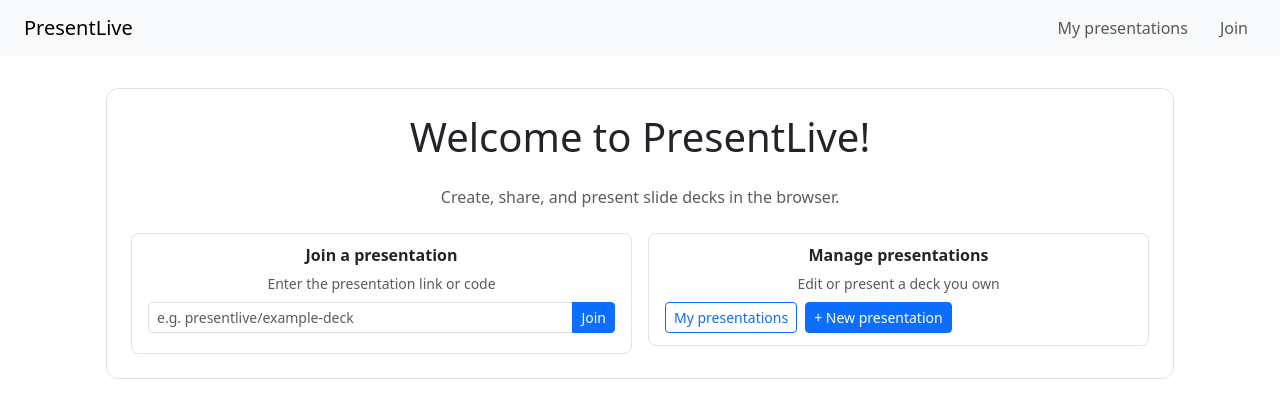
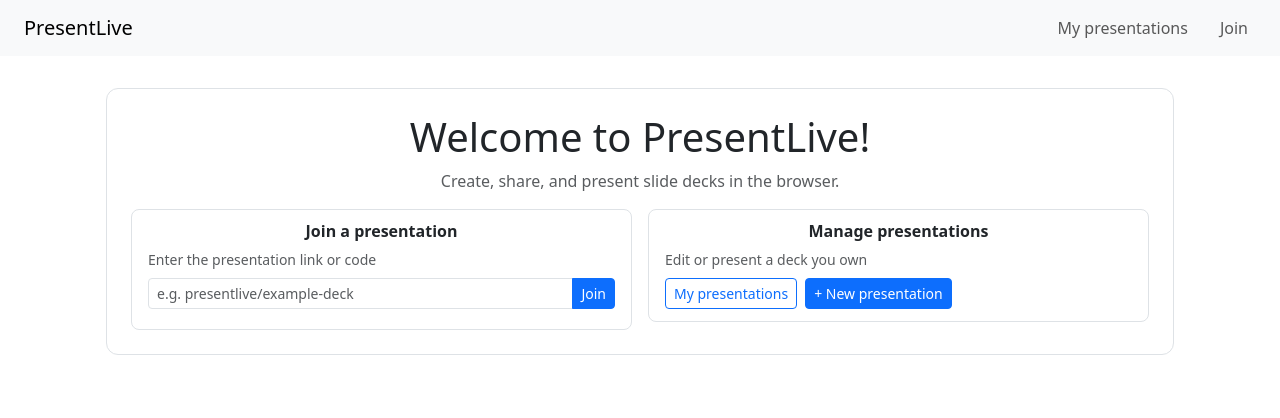
Before and after one commit to Ashom2/PresentLive, a React (Vite) app: page / in a window 1280 px wide. Shown: the top 418 px of the page. Built offline with nearby package versions, Linux system fonts and the light colour scheme.

Commit message:
updated styling for consistency

```diff
--- a/src/App.jsx
+++ b/src/App.jsx
@@ -1,7 +1,7 @@
 import { BrowserRouter as Router, Routes, Route } from 'react-router-dom';
 import Header from './components/Header';
 import Home from './components/Home';
-import PresentationManager from './components/PresentationManager';
+import PresentationManager from './components/DeckManager';
 import DeckEditor from './components/DeckEditor';
 import DeckPresenter from './components/DeckPresenter';
 import DeckAudience from './components/DeckAudience';
--- a/src/components/DeckAudience.jsx
+++ b/src/components/DeckAudience.jsx
@@ -23,7 +23,7 @@ function DeckAudience() {
 
   return (
     <div className="page-box">
-      <div className="page-title h4">Audience view — {deck.title}</div>
+      <div className="page-title text-center h4">Audience view — {deck.title}</div>
       <div className="d-flex justify-content-between mb-3">
         <button
           className="btn btn-sm btn-outline-secondary"
--- a/src/components/DeckEditor.jsx
+++ b/src/components/DeckEditor.jsx
@@ -18,7 +18,7 @@ function Editor() {
 
   return (
     <div className="page-box">
-      <div className="page-title h4">Slide editor - {deck.title}</div>
+      <div className="page-title text-center h4">Slide editor - {deck.title}</div>
       <div className="d-flex justify-content-between mb-3">
         <button
           className="btn btn-sm btn-outline-secondary"
--- a/src/components/PresentationManager.jsx
+++ b/src/components/DeckManager.jsx
@@ -14,13 +14,13 @@ function PresentationManager() {
 
   return (
     <div className="page-box">
-      <div className="page-title h4">My presentations</div>
+      <div className="page-title text-center h4">My presentations</div>
       <div className="d-flex justify-content-between mb-3">
         <button
           className="btn btn-sm btn-outline-secondary"
           onClick={() => navigate('/')}
         >
-          ← Back
+          ← Home
         </button>
         <button
           className="btn btn-sm btn-primary"
--- a/src/components/DeckPresenter.jsx
+++ b/src/components/DeckPresenter.jsx
@@ -22,7 +22,7 @@ function DeckPresenter() {
 
   return (
     <div className="page-box">
-      <div className="page-title h4">Presenter view - {deck.title}</div>
+      <div className="page-title text-center h4">Presenter view - {deck.title}</div>
       <div className="d-flex justify-content-between mb-3">
         <button
           className="btn btn-sm btn-outline-secondary"
--- a/src/components/Home.jsx
+++ b/src/components/Home.jsx
@@ -19,12 +19,12 @@ function Home() {
 
   return (
     <div className="page-box">
-      <h1 className='mb-4'>Welcome to PresentLive!</h1>
-      <p className="text-muted mb-4">Create, share, and present slide decks in the browser.</p>
+      <h1 className='text-center'>Welcome to PresentLive!</h1>
+      <p className="text-center text-muted">Create, share, and present slide decks in the browser.</p>
       <div className="row g-3">
         <div className="col-md-6">
           <div className="simple-border">
-            <h6 className="fw-semibold">Join a presentation</h6>
+            <h6 className="text-center fw-semibold">Join a presentation</h6>
             <p className="small text-muted mb-2">Enter the presentation link or code</p>
             <div className="input-group mb-2">
               <input
@@ -45,7 +45,7 @@ function Home() {
         </div>
         <div className="col-md-6">
           <div className="simple-border">
-            <h6 className="fw-semibold">Manage presentations</h6>
+            <h6 className="text-center fw-semibold">Manage presentations</h6>
             <p className="small text-muted mb-2">Edit or present a deck you own</p>
             <div className="d-flex gap-2">
               <button
--- a/src/components/Join.jsx
+++ b/src/components/Join.jsx
@@ -53,11 +53,7 @@ function Join() {
 
   return (
     <div className="page-box">
-      <div className="page-title h4">Join a presentation</div>
-      <p className="text-start text-muted mb-4">
-        Enter the presentation link or code you were given, then your display name.
-      </p>
-
+      <div className="page-title text-center h4">Join a presentation</div>
       <div className="mb-3">
         <label className="form-label small fw-semibold">Presentation link or code</label>
         <input
--- a/src/components/NewDeck.jsx
+++ b/src/components/NewDeck.jsx
@@ -61,7 +61,7 @@ function NewDeck() {
 
   return (
     <div className="page-box">
-      <div className="page-title h4">New presentation</div>
+      <div className="page-title text-center h4">New presentation</div>
 
       <div className="mb-3">
         <label className="form-label small fw-semibold">Presentation title</label>
--- a/src/index.css
+++ b/src/index.css
@@ -1,16 +1,3 @@
-#root {
-  /* width: 1126px; */
-  width: 100%;
-  max-width: 100%;
-  margin: 0 auto;
-  text-align: center;
-  border-inline: 1px solid var(--border);
-  min-height: 100svh;
-  display: flex;
-  flex-direction: column;
-  box-sizing: border-box;
-}
-
 .app-main {
   flex: 1;
   width: 100%;
```
